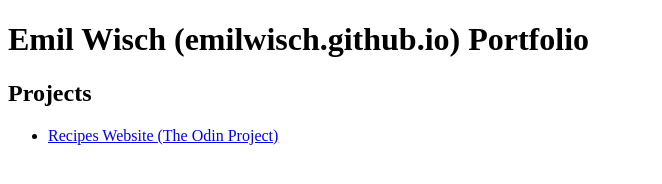
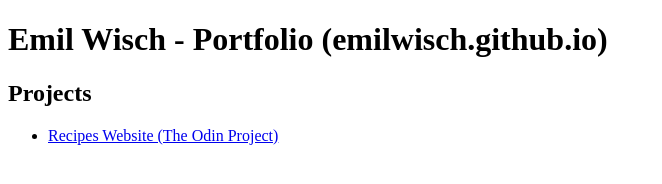
Before and after one commit to emilwisch/emilwisch.github.io, a plain HTML site: page index.html in a window 1280 px wide. Shown: the whole page, without its empty margins (0-662 px from the left). Drawn offline with Linux system fonts and the light colour scheme.

Commit message:
Edit title of page again

```diff
--- a/index.html
+++ b/index.html
@@ -6,7 +6,7 @@
     <title>Document</title>
 </head>
 <body>
-    <h1>Emil Wisch (emilwisch.github.io) Portfolio</h1>
+    <h1>Emil Wisch - Portfolio (emilwisch.github.io)</h1>
     <h2>Projects</h2>
     <ul>
         <li><a href="https://emilwisch.github.io/odin-recipes/index.html">Recipes Website (The Odin Project)</a></li>
```
